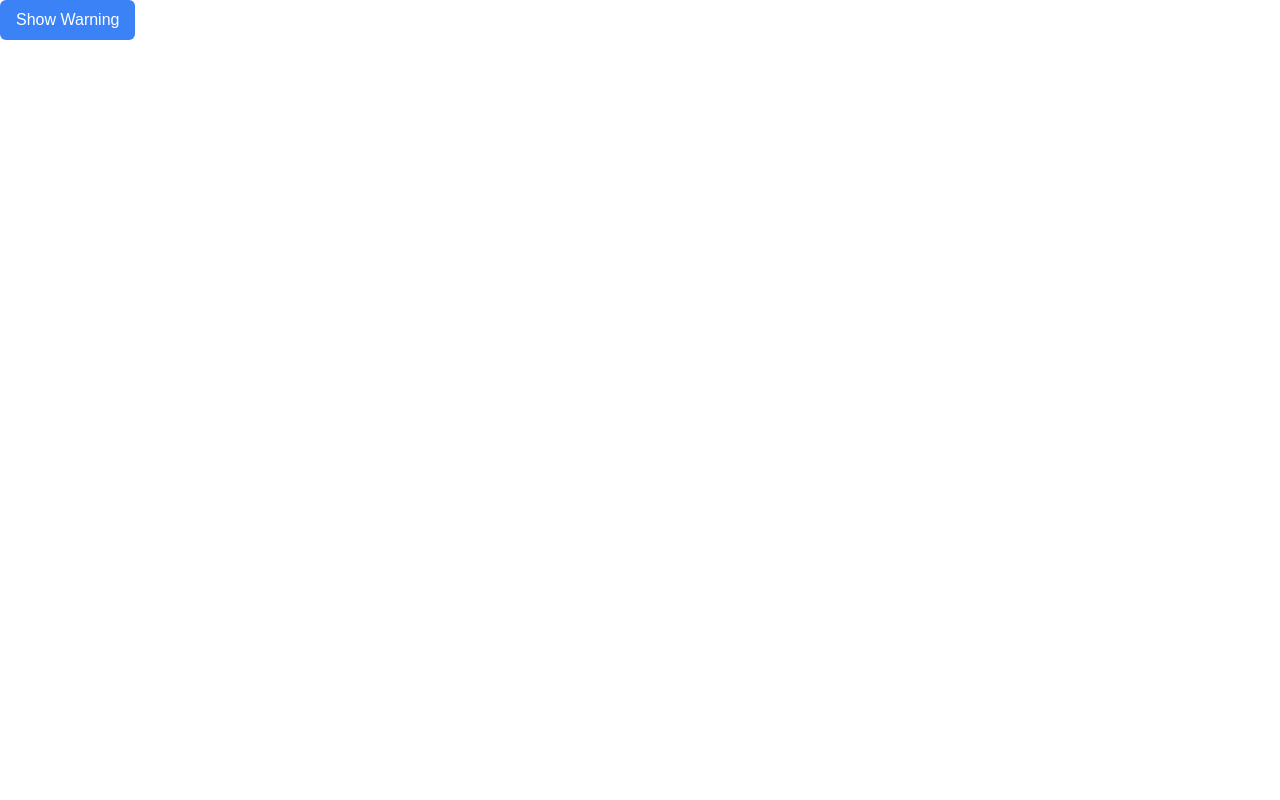
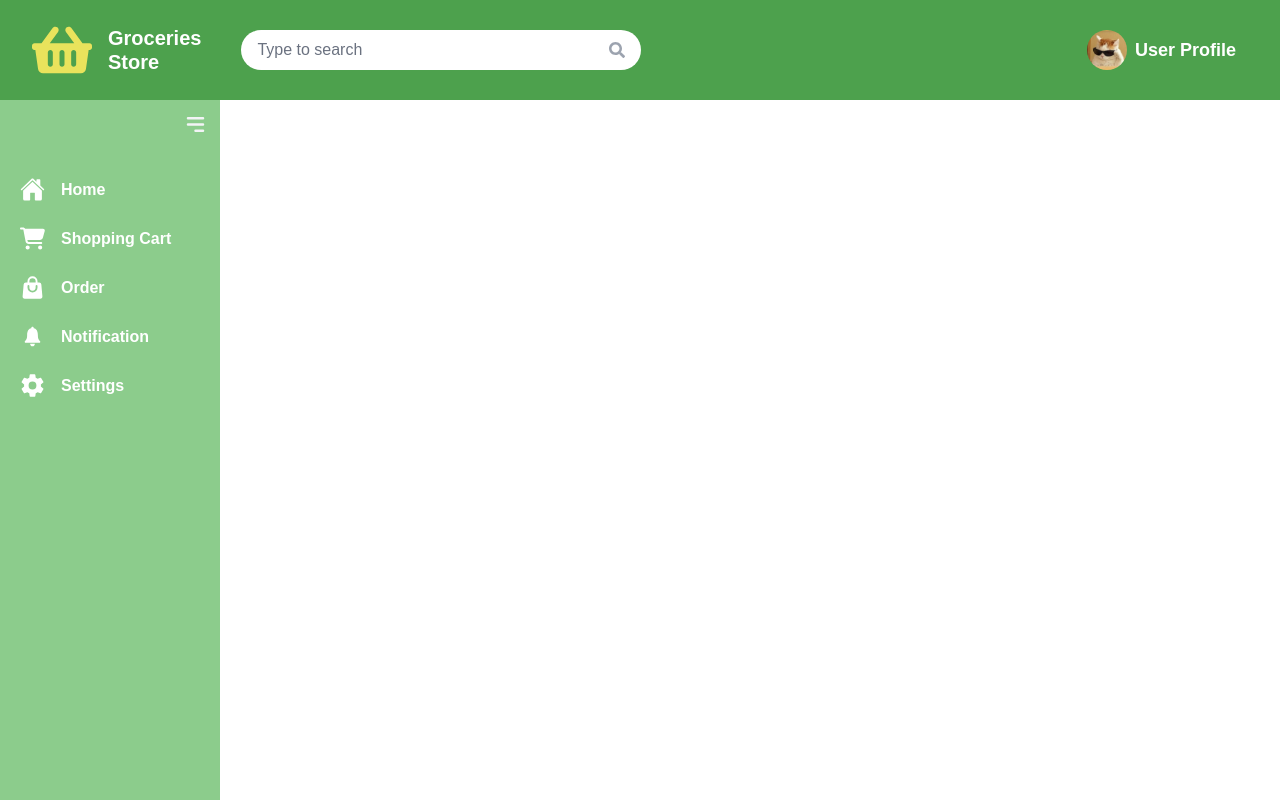
Before and after one commit to hafidhhusna/grocery-store-PAW6, a Next.js app: page / in a window 1280 px wide. Built offline with nearby package versions, Linux system fonts and the light colour scheme.

Commit message:
feat: update the components

```diff
--- a/src/app/page.tsx
+++ b/src/app/page.tsx
@@ -1,46 +1,47 @@
-// import React from 'react';
-// import Header from "@/components/ui/Header";
-// import SideBar from "@/components/ui/SideBar";
+import React from 'react';
+import Header from "@/components/ui/Header";
+import SideBar from "@/components/ui/SideBar";
 
-// const Dashboard = () => {
-//   return (
-//     <main>
-//       <Header />
-//       <SideBar />
-//     </main>
-//   );
-// }
+const Dashboard = () => {
+  return (
+    <main>
+      <Header />
+      <SideBar />
+    </main>
+  );
+}
 
-// export default Dashboard;
+export default Dashboard;
 
-"use client"
+// buat ngetest pop upnya
+// "use client"
 
-import React, { useState } from 'react';
-import WarningMessagePopup from "@/components/ui/WarningPopup";
+// import React, { useState } from 'react';
+// import WarningMessagePopup from "@/components/ui/WarningPopup";
 
-const App = () => {
-    const [showPopup, setShowPopup] = useState(false);
+// const App = () => {
+//     const [showPopup, setShowPopup] = useState(false);
 
-    const handleClosePopup = () => setShowPopup(false);
+//     const handleClosePopup = () => setShowPopup(false);
 
-    return (
-        <div>
-            <button
-                onClick={() => setShowPopup(true)}
-                className="px-4 py-2 bg-blue-500 text-white rounded-md"
-            >
-                Show Warning
-            </button>
+//     return (
+//         <div>
+//             <button
+//                 onClick={() => setShowPopup(true)}
+//                 className="px-4 py-2 bg-blue-500 text-white rounded-md"
+//             >
+//                 Show Warning
+//             </button>
 
-            {showPopup && (
-                <WarningMessagePopup
-                    title="Error Message"
-                    description="This is a description of the error. Please take action to resolve it."
-                    onClose={handleClosePopup}
-                />
-            )}
-        </div>
-    );
-};
+//             {showPopup && (
+//                 <WarningMessagePopup
+//                     title="Error Message"
+//                     description="This is a description of the error. Please take action to resolve it."
+//                     onClose={handleClosePopup}
+//                 />
+//             )}
+//         </div>
+//     );
+// };
 
-export default App;
+// export default App;
```
